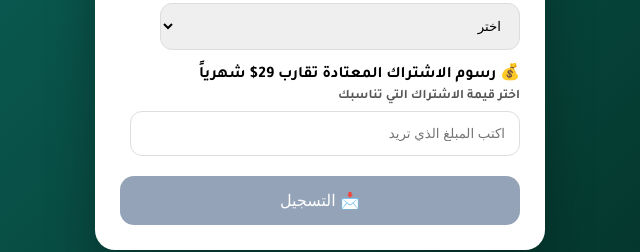
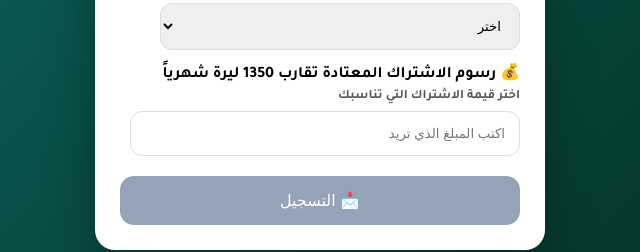
Before and after one commit to abusuf-yaser/hamzat_wasl, a plain HTML site: page index.html in a window 1280 px wide. Shown: the part 539-791 px from the top of the page, 320-960 px from the left. Drawn offline with Linux system fonts and the light colour scheme.

Commit message:
Update index.html

```diff
--- a/index.html
+++ b/index.html
@@ -143,7 +143,7 @@ background:#115e59;
 <div class="error" id="genderError">هذا الحقل مطلوب</div>
 
 <div class="label">
-💰 رسوم الاشتراك المعتادة تقارب 29$ شهرياً
+💰 رسوم الاشتراك المعتادة تقارب 1350 ليرة شهرياً
 <div style="font-size:13px;color:#555;margin-top:4px;">
 اختر قيمة الاشتراك التي تناسبك
 </div>
```
